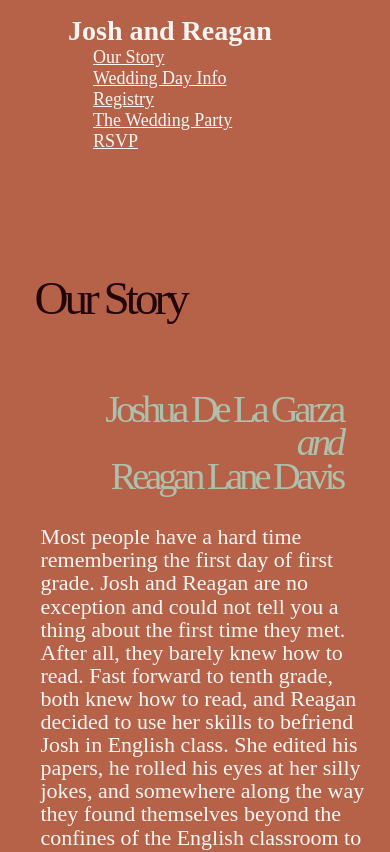
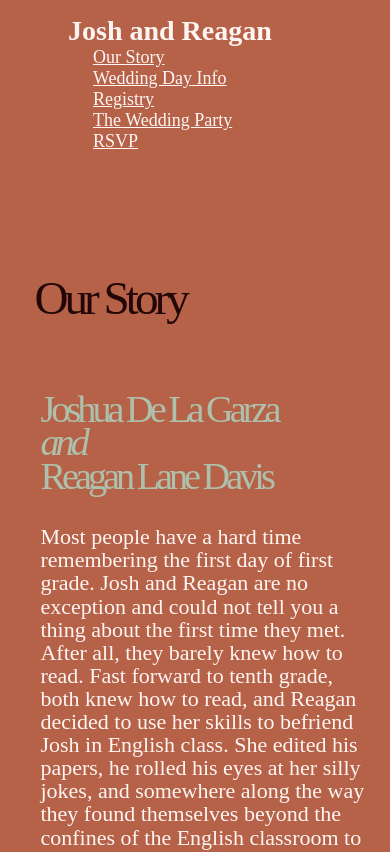
Before and after one commit to c-boyd/rj, a plain HTML site: page ourstory.html in a window 390 px wide. Shown: the top 852 px of the page. Drawn offline with Linux system fonts and the light colour scheme; a web font is replaced by a local one.

Commit message:
Update ourstory.html

```diff
--- a/ourstory.html
+++ b/ourstory.html
@@ -18,7 +18,11 @@
 				margin-top: 10px!important;
 
 		}
+
+    .content h2 {
+      text-align: left;
 	}
+}
 
 
 </style>
```
